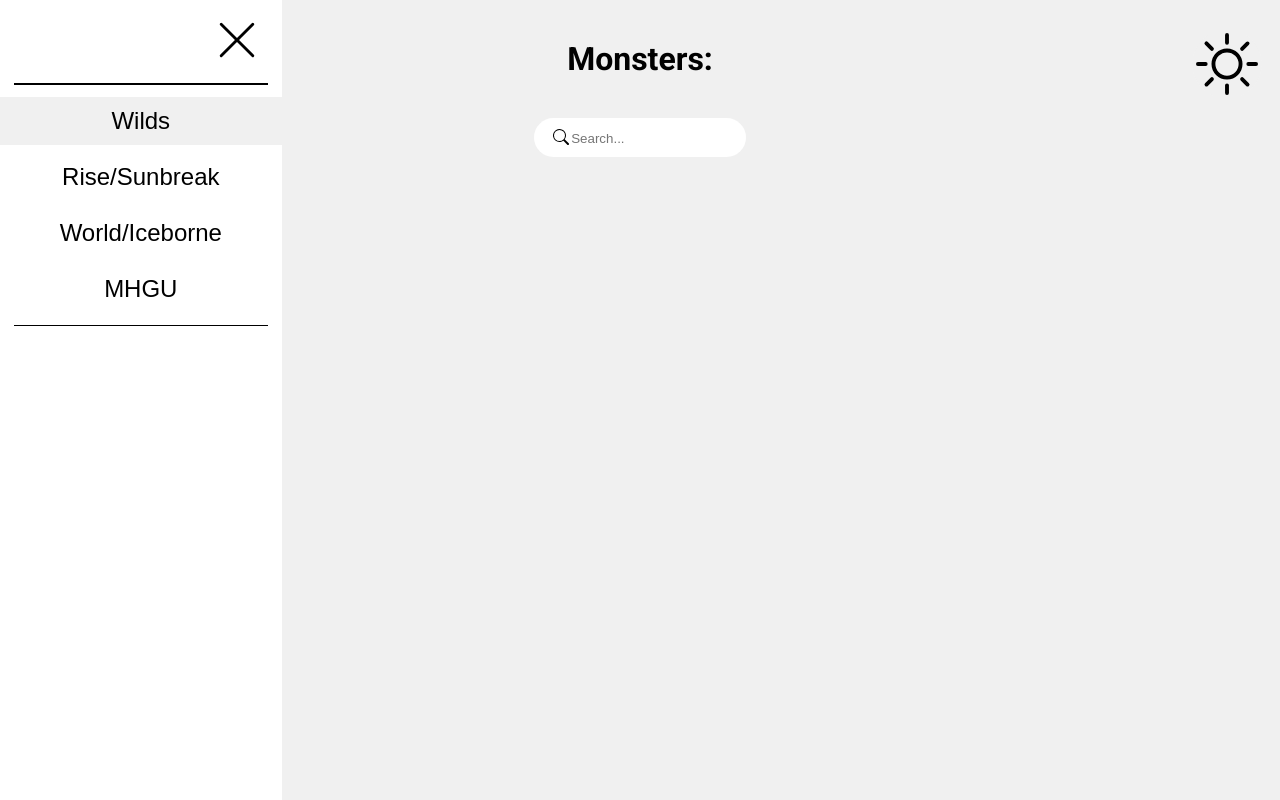
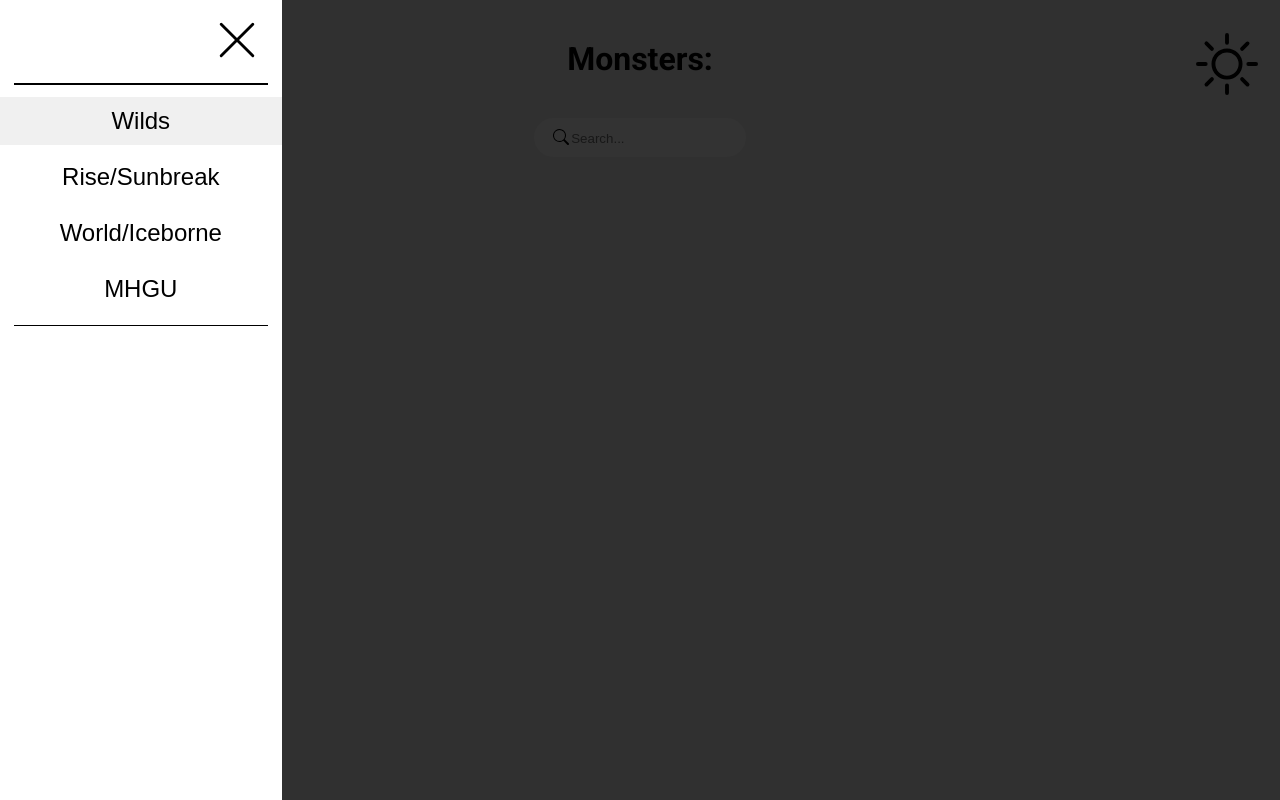
Before and after one commit to Alex-M-2013/MH-Database, a React (Vite) app: page / in a window 1280 px wide. Both pictures are taken after a click on the button 57 px from the left and 68 px from the top of the page. Built offline with nearby package versions, Linux system fonts and the light colour scheme; no server answers.

Commit message:
Add shadow background to sidenav

```diff
--- a/src/components/Sidenav.jsx
+++ b/src/components/Sidenav.jsx
@@ -21,6 +21,8 @@
             <button id="hamburger-menu" onClick={openCloseNav}>
                 <img id="hamburger-icon" src="/assets/icons/hamburger.svg" alt="Hamburger Icon" />
             </button>
+
+            <div id="sidenav-background" style={{ visibility: isOpen ? "visible" : "hidden" }}></div>
 
             <div id="sidenav" style={{ width: !isOpen ? "0" : openWidth }}>
                 <button id="close-sidenav" onClick={openCloseNav}>
--- a/src/styles/components/Sidenav.css
+++ b/src/styles/components/Sidenav.css
@@ -8,13 +8,23 @@
     max-width: 380px;
 
     overflow-x: hidden;
-    z-index: 2;
+    z-index: 3;
 
     transition: width 0.4s ease;
 
     @media (max-width: 600px) {
         transition: width 0.3s ease;
     }
+}
+
+#sidenav-background {
+    position: fixed;
+    inset: 0;
+
+    visibility: hidden;
+    z-index: 2;
+
+    background-color: rgb(0, 0, 0, 0.8);
 }
 
 #close-sidenav {
```
